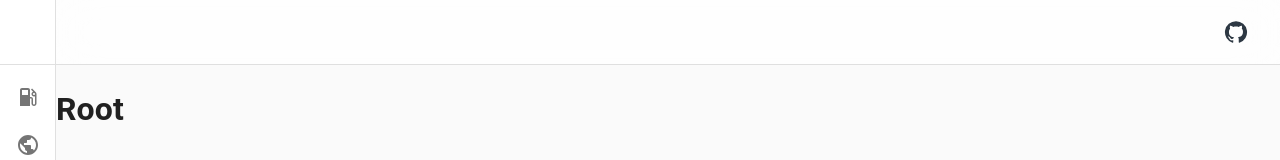
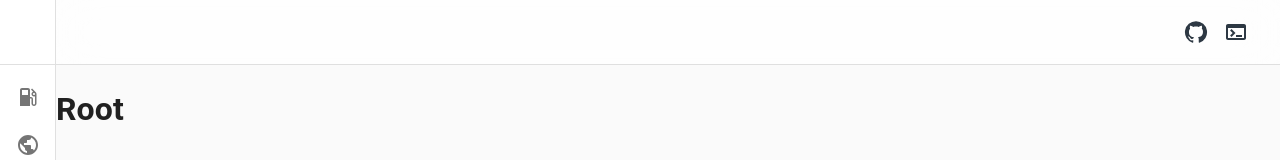
Before and after one commit to 0lfyi/front, a React (Create React App) app: page / in a window 1280 px wide. Shown: the top 160 px of the page. Built offline with nearby package versions, Linux system fonts and the light colour scheme.

Commit message:
api link added

```diff
--- a/src/modules/core/App/AppFrame/AppBar.tsx
+++ b/src/modules/core/App/AppFrame/AppBar.tsx
@@ -4,6 +4,7 @@ import MuiAppBar from "@mui/material/AppBar";
 import Toolbar from "@mui/material/Toolbar";
 import IconButton from "@mui/material/IconButton";
 import GitHubIcon from '@mui/icons-material/GitHub';
+import TerminalIcon from '@mui/icons-material/Terminal';
 import Box from "@mui/material/Box";
 
 const Container = styled(MuiAppBar)(({ theme }) => ({
@@ -36,6 +37,15 @@ const AppBar: FC = () => {
         >
           <GitHubIcon />
         </IconButton>
+        <IconButton
+          color="inherit"
+          component="a"
+          href="https://api.0l.fyi/graphql"
+          target="_blank"
+          rel="noopener noreferrer"
+        >
+          <TerminalIcon />
+        </IconButton>
       </Toolbar>
     </Container>
   );
```
